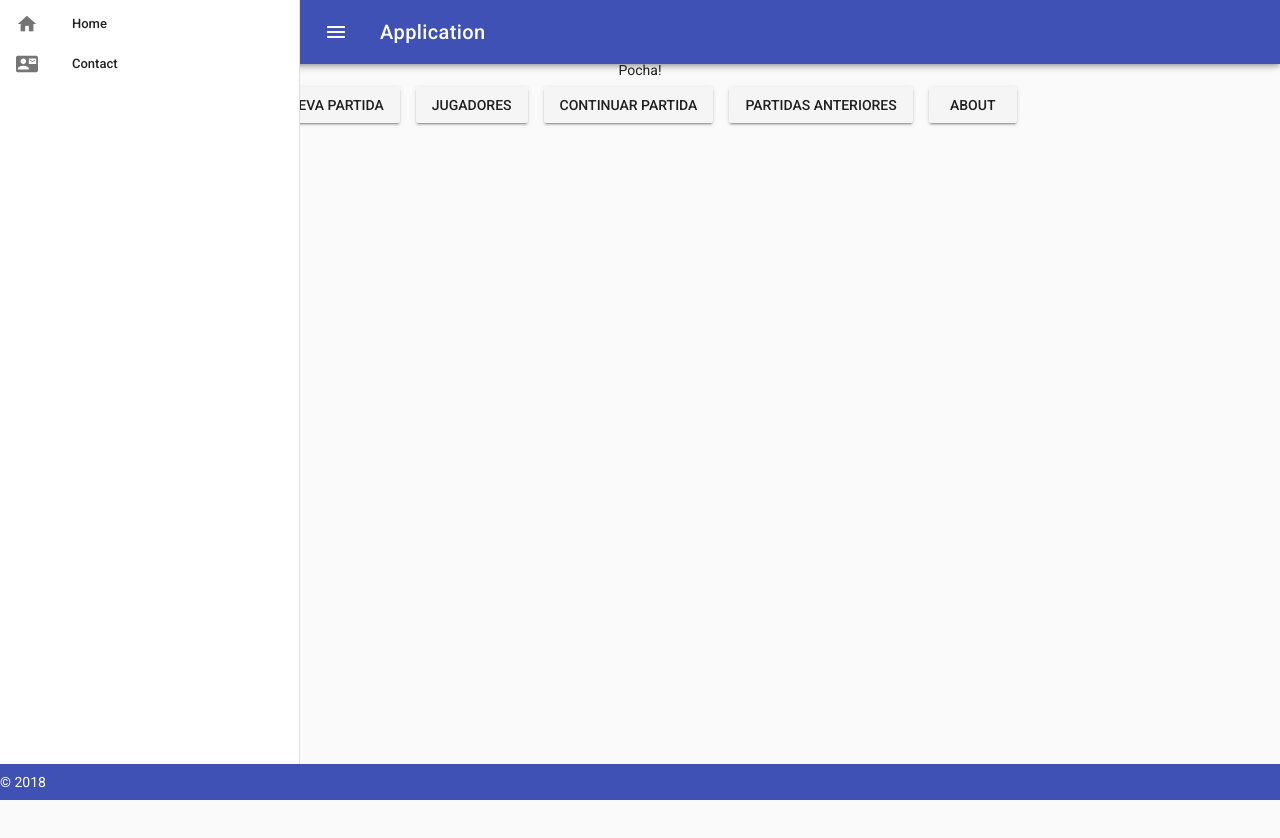
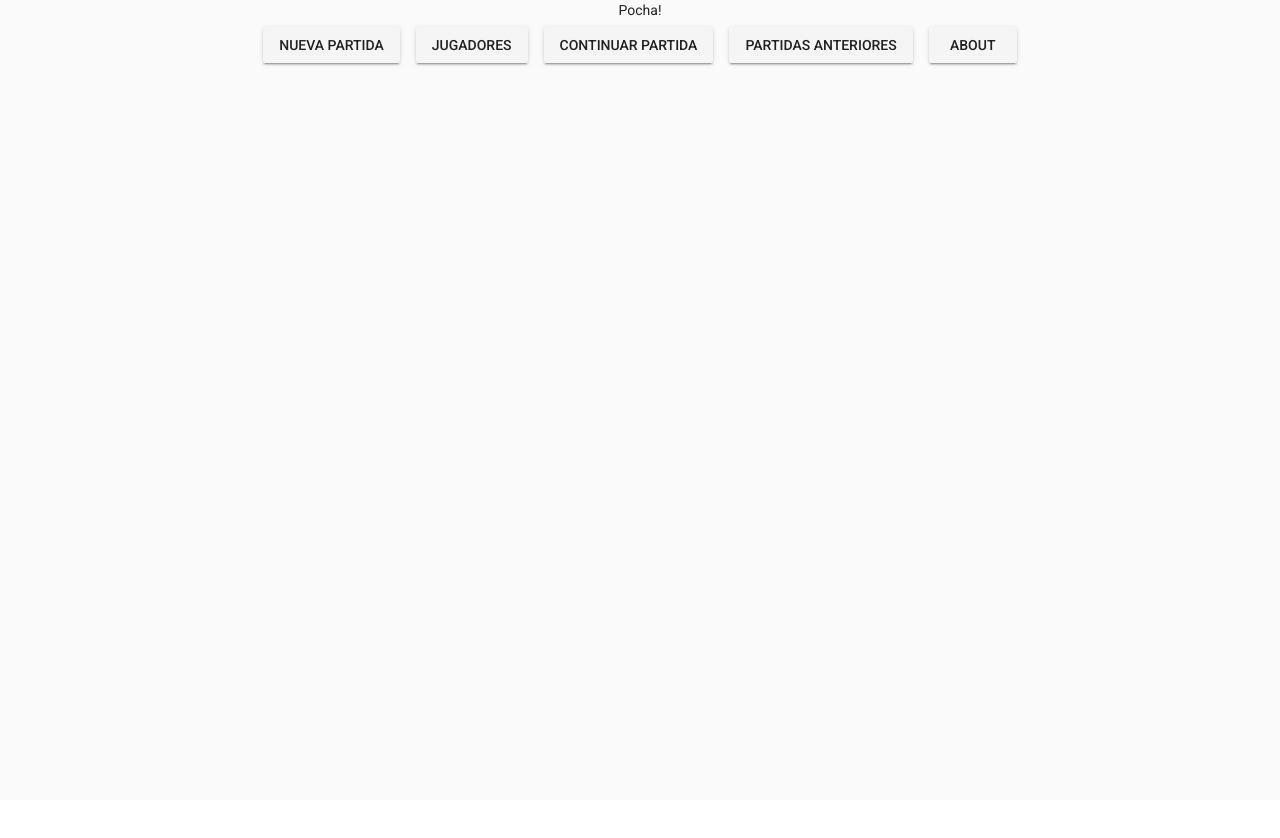
Before and after one commit to sergioIGZ/pocha, a Vue app: page /players in a window 1280 px wide. Shown: the top 838 px of the page. After the commit the page ends 800 px from the top, so only its background shows below. Built offline with nearby package versions, Linux system fonts and the light colour scheme.

Commit message:
Chore: remove vuetify from layout

```diff
--- a/src/App.vue
+++ b/src/App.vue
@@ -21,6 +21,6 @@ export default {
   -moz-osx-font-smoothing: grayscale;
   text-align: center;
   color: #2c3e50;
-  margin-top: 60px;
+  /*margin-top: 60px;*/
 }
 </style>
--- a/src/components/Layout.vue
+++ b/src/components/Layout.vue
@@ -1,40 +1,7 @@
 <template>
   <v-app id="inspire">
-    <v-navigation-drawer
-      v-model="drawer"
-      fixed
-      app
-    >
-      <v-list dense>
-        <v-list-tile>
-          <v-list-tile-action>
-            <v-icon>home</v-icon>
-          </v-list-tile-action>
-          <v-list-tile-content>
-            <v-list-tile-title>Home</v-list-tile-title>
-          </v-list-tile-content>
-        </v-list-tile>
-        <v-list-tile>
-          <v-list-tile-action>
-            <v-icon>contact_mail</v-icon>
-          </v-list-tile-action>
-          <v-list-tile-content>
-            <v-list-tile-title>Contact</v-list-tile-title>
-          </v-list-tile-content>
-        </v-list-tile>
-      </v-list>
-    </v-navigation-drawer>
-    <v-toolbar color="indigo" dark fixed app>
-      <v-toolbar-side-icon @click.stop="drawer = !drawer"></v-toolbar-side-icon>
-      <v-toolbar-title>Application</v-toolbar-title>
-    </v-toolbar>
-    <v-content class="container">
       Pocha!
       <router-view/>
-    </v-content>
-    <v-footer color="indigo" app>
-      <span class="white--text">&copy; 2018</span>
-    </v-footer>
   </v-app>
 </template>
 
```
